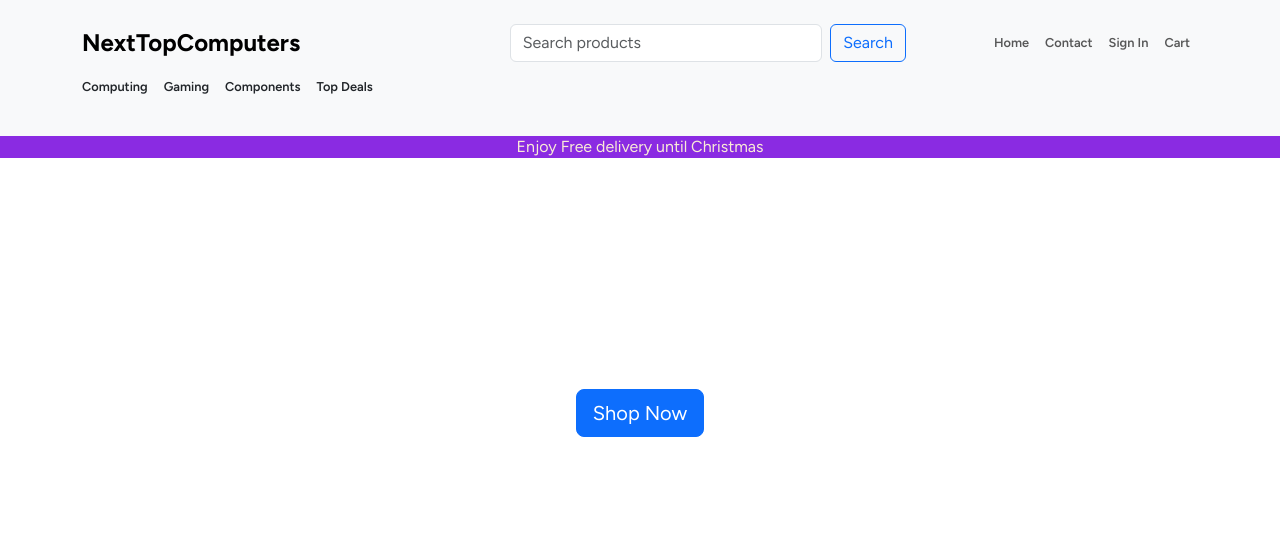
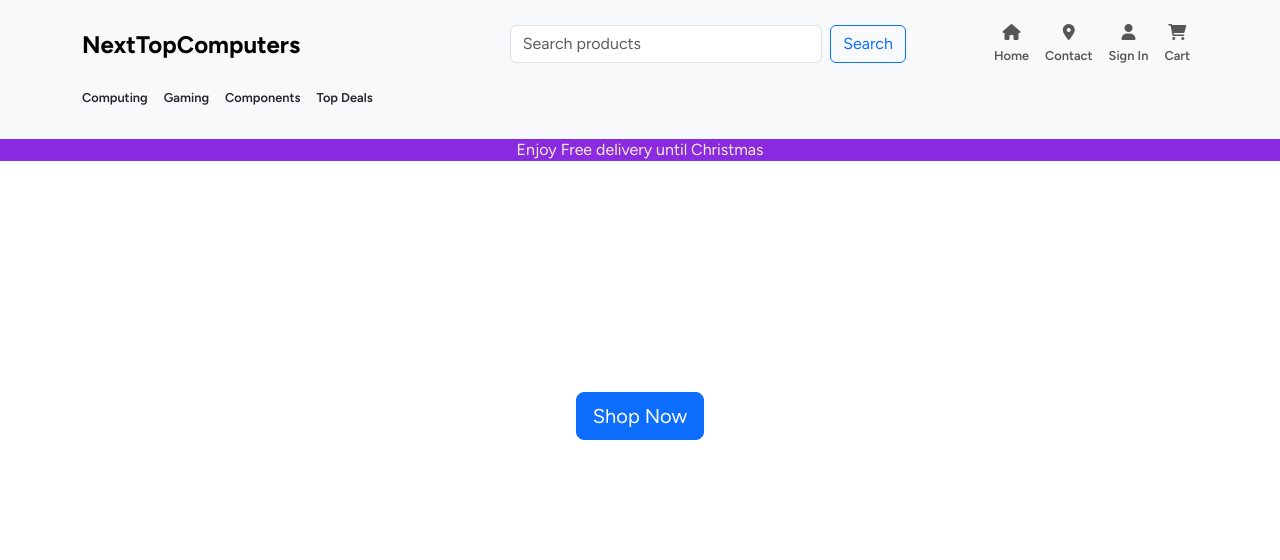
Before and after one commit to Bonzay993/NextTopComputers, a Flask app: page / in a window 1280 px wide. Shown: the top 560 px of the page. Run offline with Flask 3, Linux system fonts and the light colour scheme; some libraries are stand-ins or nearby versions.

Commit message:
Added icons to the navbar and few visual tweaks

```diff
--- a/static/style.css
+++ b/static/style.css
@@ -36,7 +36,7 @@ main{
 
 .navbar{
     height:auto;
-    padding: 1.5rem 1rem;
+    padding: 1rem 1rem;
 }
 
 .navbar-container{
@@ -47,7 +47,7 @@ main{
 .under-navbar{
     background-color: blueviolet;
     text-align: center;
-    color:antiquewhite
+    color:antiquewhite;
 }
 
 
@@ -55,6 +55,19 @@ main{
     font-weight: bold;
     font-size: 150%;
 
+}
+
+.right-link{
+    display:flex;
+    flex-direction: column;
+    align-items: center;
+    justify-content: center;
+    text-align: center;
+}
+
+.right-link i{
+    font-size: 1rem;
+    margin-bottom:7px;
 }
 
 
--- a/templates/base.html
+++ b/templates/base.html
@@ -9,6 +9,7 @@
   <link rel="preconnect" href="https://fonts.googleapis.com">
   <link rel="preconnect" href="https://fonts.gstatic.com" crossorigin>
   <link href="https://fonts.googleapis.com/css2?family=Figtree:ital,wght@0,300..900;1,300..900&display=swap" rel="stylesheet">
+  <link href="https://cdnjs.cloudflare.com/ajax/libs/font-awesome/6.0.0-beta3/css/all.min.css" rel="stylesheet">
 
 </head>
 <body>
@@ -39,11 +40,23 @@
 
         <!-- Right-Side Links -->
         <div class="navbar-nav ms-auto">
-            <a class="nav-link" href="{{ url_for('get_base') }}">Home</a>
-            <a class="nav-link" href="#">Contact</a>
-            <a class="nav-link" href="{{ url_for('sign_in') }}">Sign In</a>
-            <a class="nav-link" href="#"><i class="bi bi-cart"></i> Cart</a>
-        </div>
+          <a class="nav-link right-link" href="{{ url_for('get_base') }}">
+              <i class="fa-solid fa-house"></i>
+              <span>Home</span>
+          </a>
+          <a class="nav-link right-link" href="#">
+              <i class="fa-solid fa-location-dot"></i>
+              <span>Contact</span>
+          </a>
+          <a class="nav-link right-link" href="{{ url_for('sign_in') }}">
+              <i class="fa-solid fa-user"></i>
+              <span>Sign In</span>
+          </a>
+          <a class="nav-link right-link" href="#">
+              <i class="fa-solid fa-cart-shopping"></i>
+              <span>Cart</span>
+          </a>
+      </div>
       </div>
       <!-- Categories Section Under ShopName, Left-Aligned -->
       <div class="bg-light category-container d-flex col-4 ">
```
